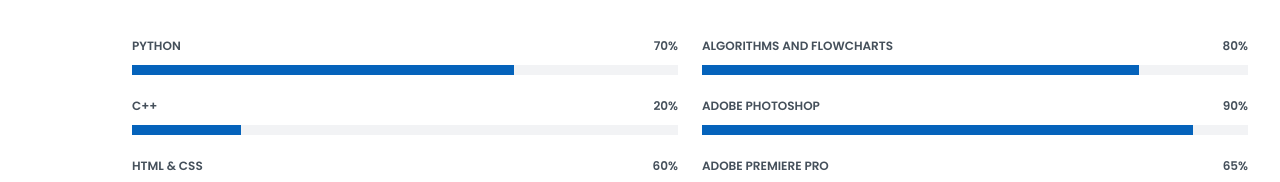
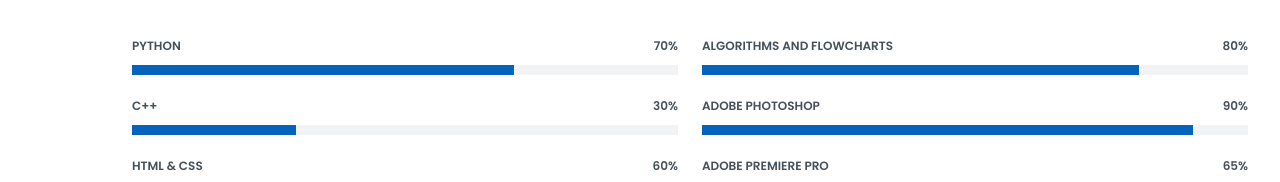
Before and after one commit to elvisraymond/Portfolio, a plain HTML site: page index.html in a window 1280 px wide. Shown: the part 1649-1831 px from the top of the page. Drawn offline with nearby package versions, Linux system fonts and the light colour scheme.

Commit message:
uUpdating file

```diff
--- a/index.html
+++ b/index.html
@@ -143,9 +143,9 @@
             </div>
 
             <div class="progress">
-              <span class="skill">C++ <i class="val">20%</i></span>
+              <span class="skill">C++ <i class="val">30%</i></span>
               <div class="progress-bar-wrap">
-                <div class="progress-bar" role="progressbar" aria-valuenow="20" aria-valuemin="0" aria-valuemax="100"></div>
+                <div class="progress-bar" role="progressbar" aria-valuenow="30" aria-valuemin="0" aria-valuemax="100"></div>
               </div>
             </div>
 
```
